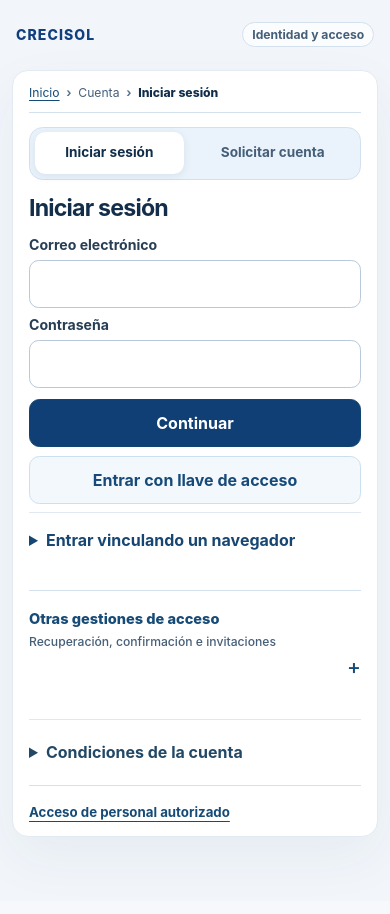
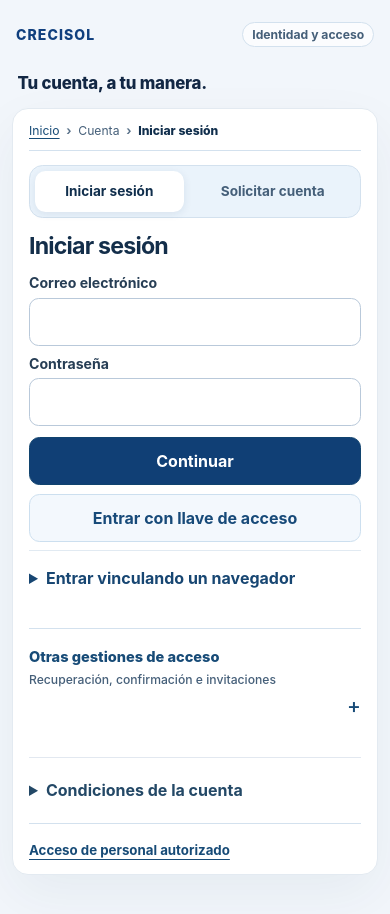
Before and after one commit to crecisol-platform/CRECISOL, an Angular app in the folder frontend/: page /cuenta in a window 390 px wide. Shown: the top 914 px of the page. Built offline with nearby package versions, Linux system fonts and the light colour scheme; no server answers.

Commit message:
fix(c05-ux-f06): retain accessible mobile H1 without heavy public hero

```diff
--- a/frontend/src/styles.css
+++ b/frontend/src/styles.css
@@ -574,3 +574,31 @@ cs-identity-workspace cs-ui-state .cs-state[data-kind='empty'] cs-ui-action {
     padding-top: .8rem;
   }
 }
+
+/* F03 regression: mobile guest pages must retain their accessible H1.
+   Keep a single compact institutional heading but no bulky marketing card.
+   Recovery continues to suppress this aside while presenting its own task. */
+@media (max-width: 720px) {
+  cs-identity-portal .account-layout--guest.account-layout--guest.account-layout--guest:not(.account-layout--recovery) .account-aside {
+    display: block;
+    min-height: 0;
+    margin: 0;
+    padding: .2rem .35rem;
+    border: 0;
+    border-radius: 0;
+    background: transparent;
+    box-shadow: none;
+  }
+  cs-identity-portal .account-layout--guest.account-layout--guest.account-layout--guest:not(.account-layout--recovery) .account-aside::before,
+  cs-identity-portal .account-layout--guest.account-layout--guest.account-layout--guest:not(.account-layout--recovery) .aside-bottom,
+  cs-identity-portal .account-layout--guest.account-layout--guest.account-layout--guest:not(.account-layout--recovery) .account-aside .aside-top > p:last-child {
+    display: none;
+  }
+  cs-identity-portal .account-layout--guest.account-layout--guest.account-layout--guest:not(.account-layout--recovery) .account-aside h1 {
+    max-width: none;
+    margin: 0;
+    font-size: 1.05rem;
+    line-height: 1.28;
+    letter-spacing: -.012em;
+  }
+}
```
Also changed, not shown: 2 other files (tests, documents, lock files or other folders).
